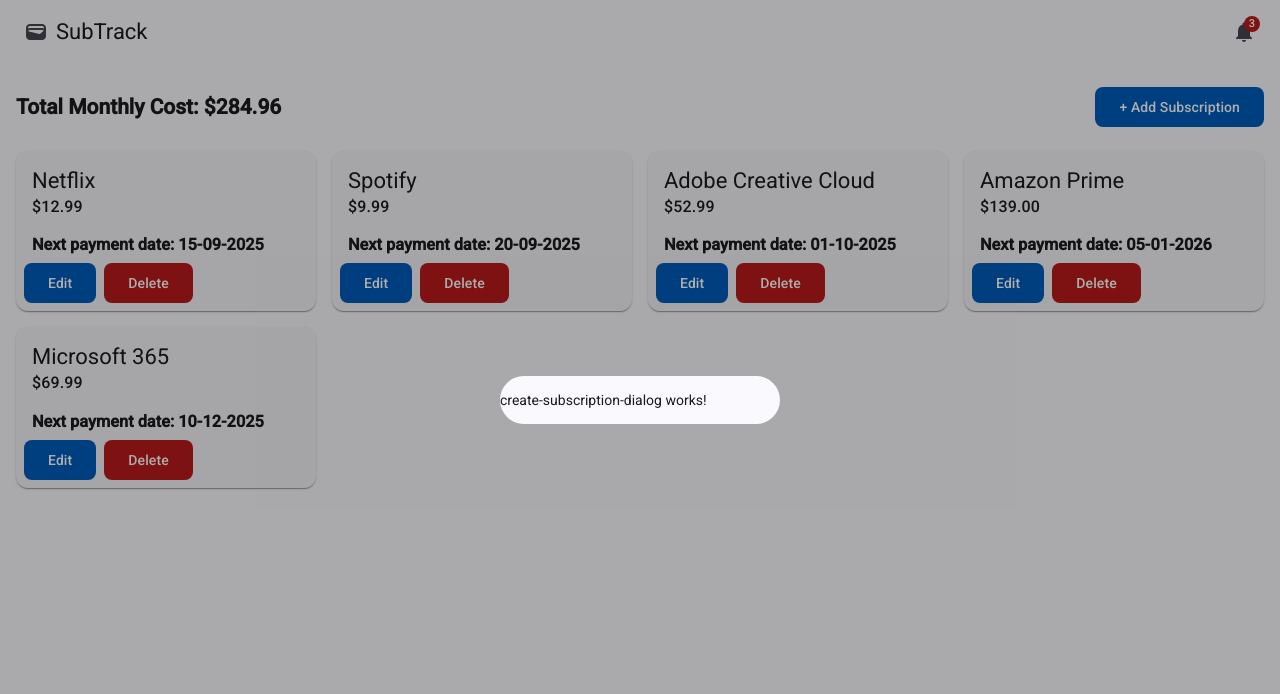
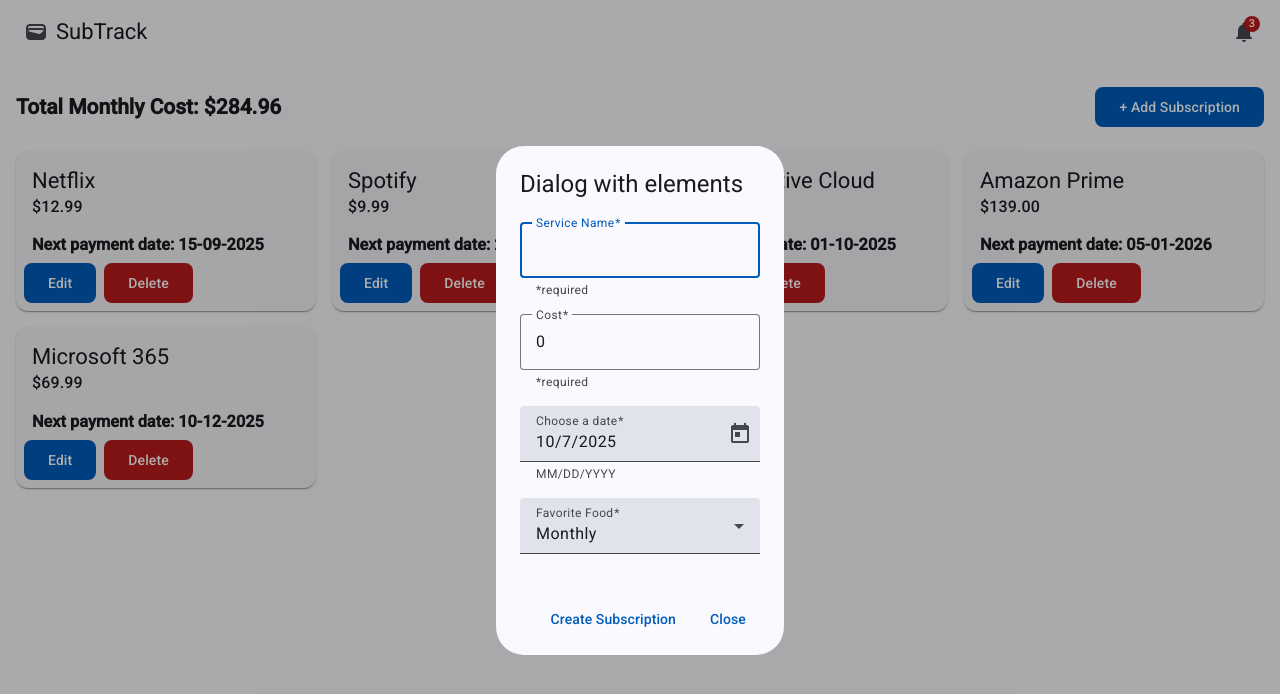
Before and after one commit to CodeWithKarol/sub-track-mvp, an Angular app: page / in a window 1280 px wide. Both pictures are taken after a click on the button "+ Add Subscription". Shown: the top 694 px of the page. Built offline with nearby package versions, Linux system fonts and the light colour scheme.

Commit message:
feat: Add subscription creation dialog UI and logic
Implemented a subscription creation dialog with Angular Material form fields for service name, cost, payment date, and billing cycle. Added form validation, styling, and dialog actions to handle submission and closing.

```diff
--- a/src/app/create-subscription-dialog/create-subscription-dialog.html
+++ b/src/app/create-subscription-dialog/create-subscription-dialog.html
@@ -1 +1,38 @@
-<p>create-subscription-dialog works!</p>
+<h2 mat-dialog-title>Dialog with elements</h2>
+<mat-dialog-content>
+  <form [formGroup]="form" (ngSubmit)="onSubmit()">
+    <mat-form-field appearance="outline">
+      <mat-label>Service Name</mat-label>
+      <input matInput formControlName="serviceName" />
+      <mat-hint>*required</mat-hint>
+    </mat-form-field>
+
+    <mat-form-field appearance="outline">
+      <mat-label>Cost</mat-label>
+      <input matInput type="number" formControlName="cost" />
+      <mat-hint>*required</mat-hint>
+    </mat-form-field>
+
+    <mat-form-field>
+      <mat-label>Choose a date</mat-label>
+      <input matInput [matDatepicker]="picker" formControlName="nextPaymentDate" />
+      <mat-hint>MM/DD/YYYY</mat-hint>
+      <mat-datepicker-toggle matIconSuffix [for]="picker"></mat-datepicker-toggle>
+      <mat-datepicker #picker></mat-datepicker>
+    </mat-form-field>
+
+    <mat-form-field>
+      <mat-label>Favorite Food</mat-label>
+      <mat-select [(value)]="selectedBillingCycle" formControlName="billingCycle">
+        <mat-option></mat-option>
+        @for (option of billingCycles; track option) {
+          <mat-option [value]="option.value">{{ option.viewValue }}</mat-option>
+        }
+      </mat-select>
+    </mat-form-field>
+  </form>
+</mat-dialog-content>
+<mat-dialog-actions>
+  <button matButton (click)="onSubmit()">Create Subscription</button>
+  <button matButton mat-dialog-close>Close</button>
+</mat-dialog-actions>
--- a/src/app/create-subscription-dialog/create-subscription-dialog.scss
+++ b/src/app/create-subscription-dialog/create-subscription-dialog.scss
@@ -0,0 +1,10 @@
+form {
+  display: flex;
+  flex-direction: column;
+  gap: 16px;
+  padding: 8px 0;
+}
+
+mat-form-field {
+  width: 100%;
+}
--- a/src/app/create-subscription-dialog/create-subscription-dialog.ts
+++ b/src/app/create-subscription-dialog/create-subscription-dialog.ts
@@ -1,11 +1,49 @@
-import { Component } from '@angular/core';
+import { Component, inject, signal } from '@angular/core';
+import { FormBuilder, ReactiveFormsModule, Validators } from '@angular/forms';
+import { MatDialogModule, MatDialogRef } from '@angular/material/dialog';
+import { MatFormFieldModule } from '@angular/material/form-field';
+import { MatInputModule } from '@angular/material/input';
+import { MatButtonModule } from '@angular/material/button';
+import { MatSelectModule } from '@angular/material/select';
+import { MatDatepickerModule } from '@angular/material/datepicker';
+import { provideNativeDateAdapter } from '@angular/material/core';
 
 @Component({
   selector: 'app-create-subscription-dialog',
-  imports: [],
+  providers: [provideNativeDateAdapter()],
+  imports: [
+    ReactiveFormsModule,
+    MatFormFieldModule,
+    MatInputModule,
+    MatDialogModule,
+    MatButtonModule,
+    MatSelectModule,
+    MatDatepickerModule,
+  ],
   templateUrl: './create-subscription-dialog.html',
-  styleUrl: './create-subscription-dialog.scss'
+  styleUrl: './create-subscription-dialog.scss',
 })
 export class CreateSubscriptionDialog {
+  private readonly fb = inject(FormBuilder);
+  private readonly dialogRef = inject(MatDialogRef<CreateSubscriptionDialog>);
+  protected form = this.fb.group({
+    serviceName: ['', Validators.required],
+    cost: [0, [Validators.required, Validators.min(0)]],
+    nextPaymentDate: [new Date(), Validators.required],
+    billingCycle: ['monthly', Validators.required],
+  });
+  protected selectedBillingCycle = signal('monthly');
+  protected billingCycles = [
+    { value: 'monthly', viewValue: 'Monthly' },
+    { value: 'yearly', viewValue: 'Yearly' },
+  ];
 
+  onSubmit(): void {
+    if (!this.form.valid) {
+      this.form.markAllAsTouched();
+      return;
+    }
+
+    this.dialogRef.close(this.form.value);
+  }
 }
```
